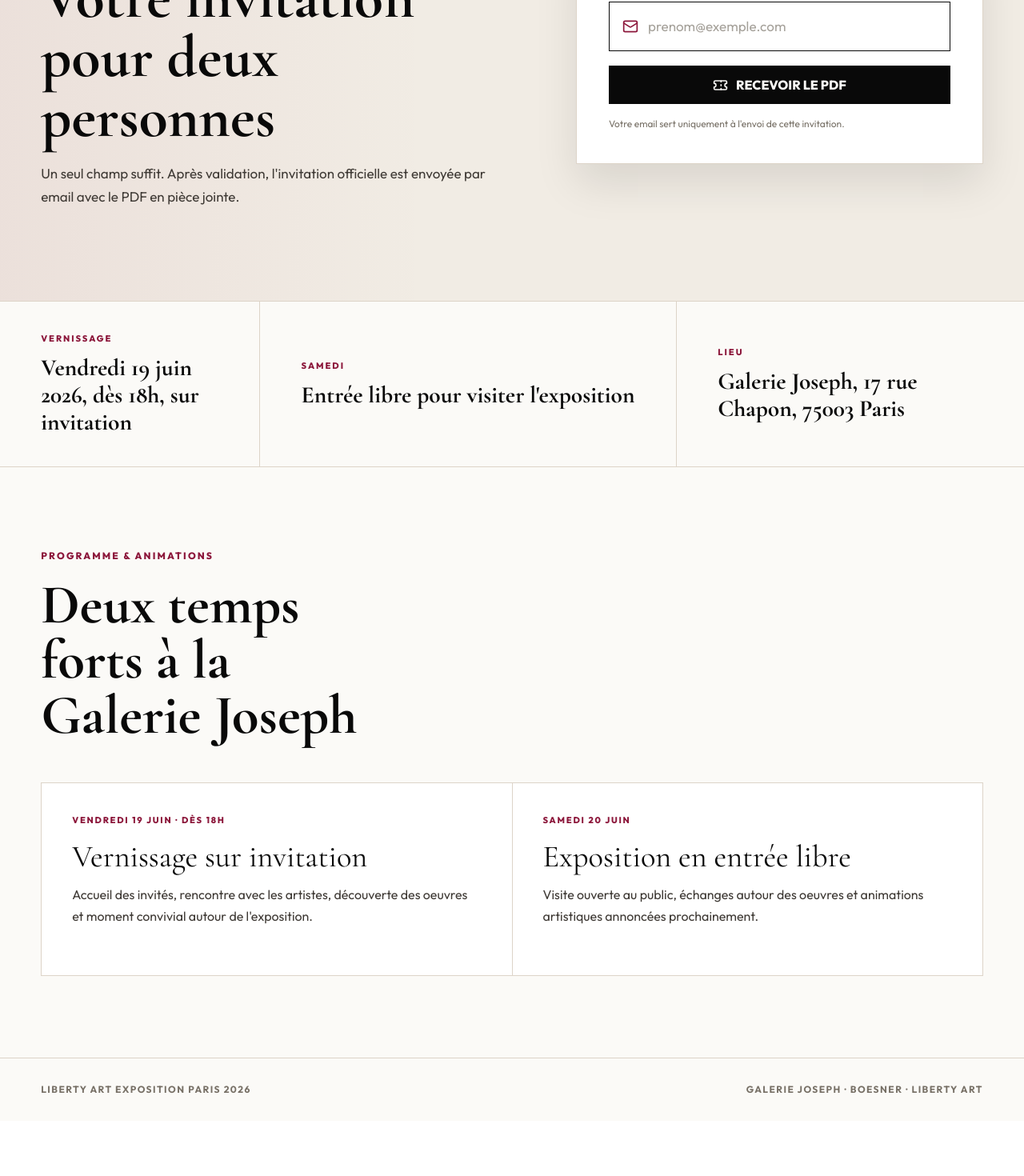
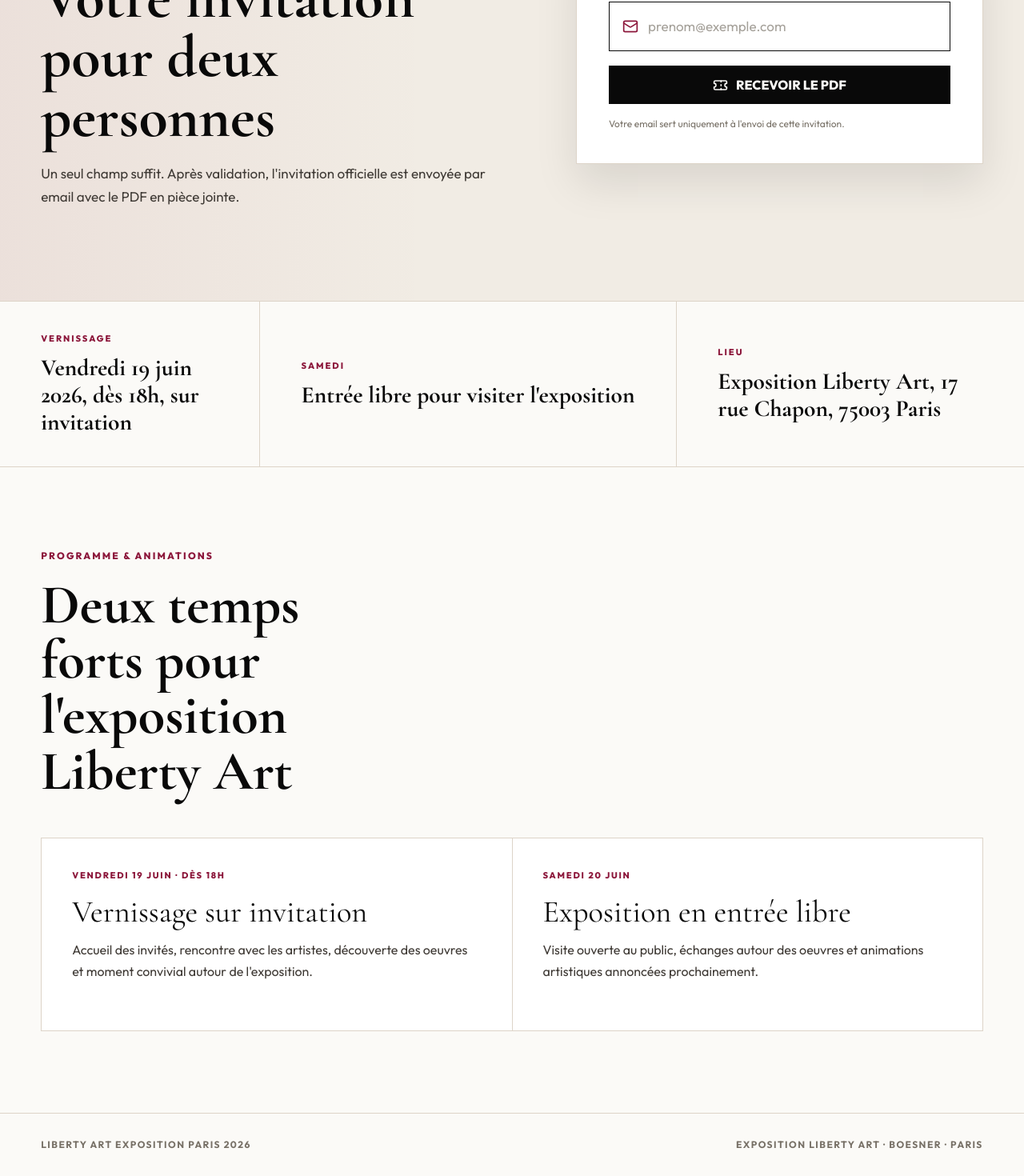
Before and after one commit to Tsakhi26/liberty-art-annuaire, a Next.js app: page /vernissage in a window 1280 px wide. Shown: the part 985-2455 px from the top of the page at 80% size. Before the commit the page ends 2386 px from the top, so only its background shows below. Built offline with nearby package versions, Linux system fonts and the light colour scheme; no server answers.

Commit message:
Rename venue references for Liberty Art exhibition

```diff
--- a/app/vernissage/layout.js
+++ b/app/vernissage/layout.js
@@ -18,7 +18,7 @@ const outfit = Outfit({
 export const metadata = {
   title: 'Liberty Art Exposition Paris 2026 — Vernissage 19 & 20 Juin',
   description:
-    'Réservez votre invitation pour deux personnes au vernissage Liberty Art Paris 2026 — exposition collective d\'art contemporain à la Galerie Joseph, 17 Rue Chapon, Paris.',
+    'Réservez votre invitation pour deux personnes au vernissage Liberty Art Paris 2026 — exposition collective d\'art contemporain, 17 Rue Chapon, Paris.',
 }
 
 export default function VernissageLayout({ children }) {
--- a/app/vernissage/page.js
+++ b/app/vernissage/page.js
@@ -261,14 +261,14 @@ export default function VernissagePage() {
         </div>
         <div data-reveal style={{ '--delay': '160ms' }}>
           <span>Lieu</span>
-          <strong>Galerie Joseph, 17 rue Chapon, 75003 Paris</strong>
+          <strong>Exposition Liberty Art, 17 rue Chapon, 75003 Paris</strong>
         </div>
       </section>
 
       <section className="program-section" id="programme" aria-labelledby="programme-title">
         <div className="program-intro" data-reveal>
           <p className="kicker">Programme & animations</p>
-          <h2 id="programme-title">Deux temps forts à la Galerie Joseph</h2>
+          <h2 id="programme-title">Deux temps forts pour l&apos;exposition Liberty Art</h2>
         </div>
         <div className="program-list">
           <article data-reveal>
@@ -286,7 +286,7 @@ export default function VernissagePage() {
 
       <footer className="vernissage-footer">
         <span>Liberty Art Exposition Paris 2026</span>
-        <span>Galerie Joseph · Boesner · Liberty Art</span>
+        <span>Exposition Liberty Art · Boesner · Paris</span>
       </footer>
     </main>
   )
```
Also changed, not shown: lib/brevo.js.
